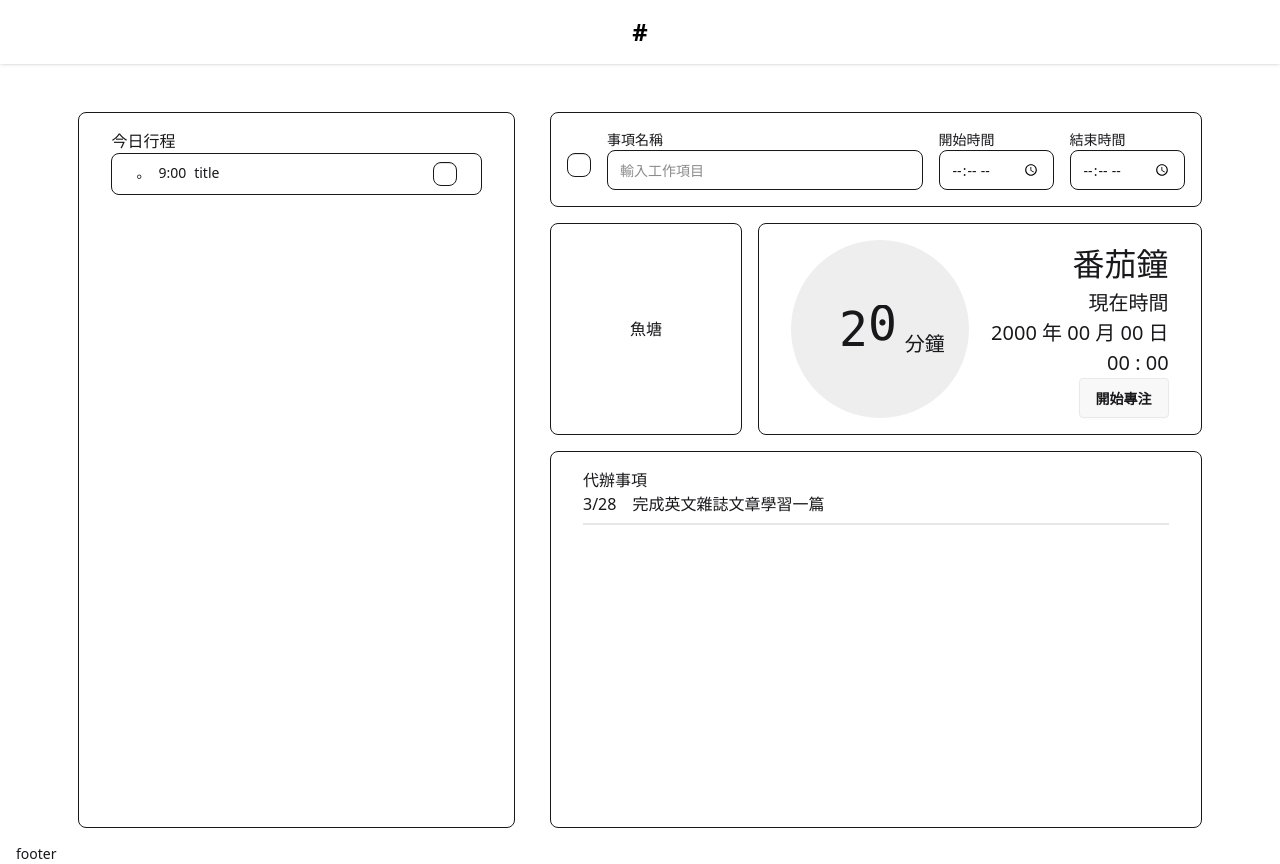
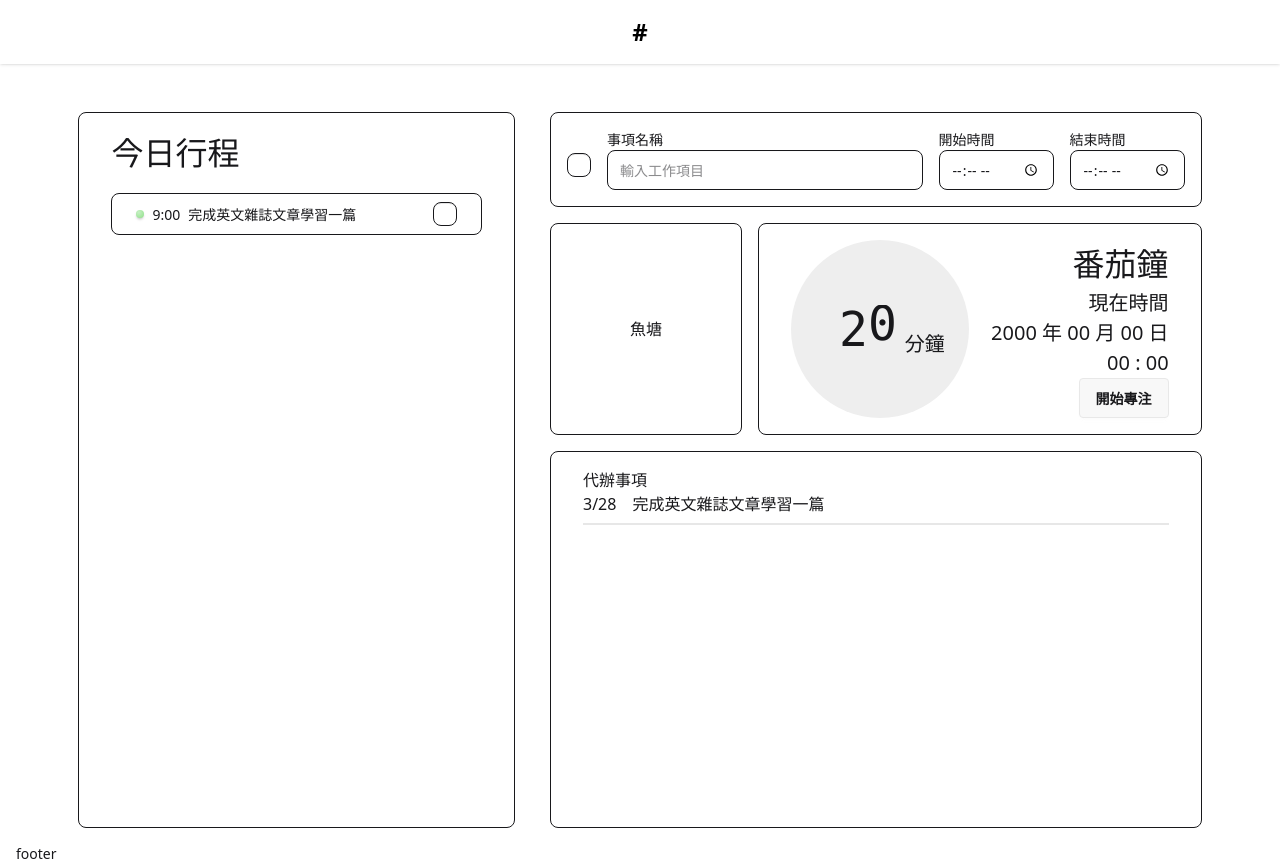
Before and after one commit to emba2ra3star/NTUEDTD_REACT_Just-Today, a React (Vite) app: page / in a window 1280 px wide. Built offline with nearby package versions, Linux system fonts and the light colour scheme.

Commit message:
今日行程map渲染

```diff
--- a/src/components/board/Board.jsx
+++ b/src/components/board/Board.jsx
@@ -2,13 +2,25 @@ import { Link } from "react-router";
 
 import BoardPomodoro from "./BoardPomodoro";
 import TodayList from "./TodayList";
+import { useState } from "react";
 
 function Board() {
+    const [tasks,setTasks]=useState(
+        [{
+            id:1,
+            title:"完成英文雜誌文章學習一篇",
+            startTime:"9:00",
+            endTime:"10:00",
+            isDone:false,
+        },]
+    );
+
     return (
         <div className="content pt-[3rem] h-full">
             <div className="flex flex-row mx-[5%] gap-[35px] h-full">
                 {/* 左欄 */}
-                <TodayList />
+                <TodayList data={tasks} />
+
                 {/* 右欄 */}
                 <div className="w-3/5 flex flex-col gap-[1rem]">
                     {/* 輸入工作 */}
--- a/src/components/board/TodayList.jsx
+++ b/src/components/board/TodayList.jsx
@@ -1,16 +1,22 @@
-function TodayList() {
+function TodayList({ data }) {
     return (
         <div className="w-2/5 bg-base-100 px-[2rem] py-[1rem] border-1 rounded-lg border-base-content h-full">
-            <span>今日行程</span>
-            <section className="grid gap-[1rem] list">
-                <div className="list-row py-2 px-6 border-1 rounded-lg border-base-content">
-                    <div className="flex flex-row gap-[0.5rem] list-col-grow">
-                        <span>。</span>
-                        <span>9:00</span>
-                        <p>title</p>
+
+            <span className="text-[2rem]">今日行程</span>
+
+            <section className="grid gap-[1rem] list mt-[1rem]">
+
+                {data.map((task, index) => (
+                    <div key={index} className="list-row py-2 px-6 border-1 rounded-lg border-base-content">
+                        <div className="flex flex-row gap-[0.5rem] list-col-grow items-center">
+                            <div aria-label="status" className="status bg-[#8FE189]"></div>
+                            <span className="">{task.startTime}</span>
+                            <p>{task.title}</p>
+                        </div>
+                        <input type="checkbox" className="checkbox border-base-content bg-base-100 checked:bg-base-content checked:text-base-100 checked:border-base-100 " />
                     </div>
-                    <input type="checkbox" className="checkbox border-base-content bg-base-100 checked:bg-base-content checked:text-base-100 checked:border-base-100 " />
-                </div>
+                ))}
+
             </section>
         </div>
     );
```
